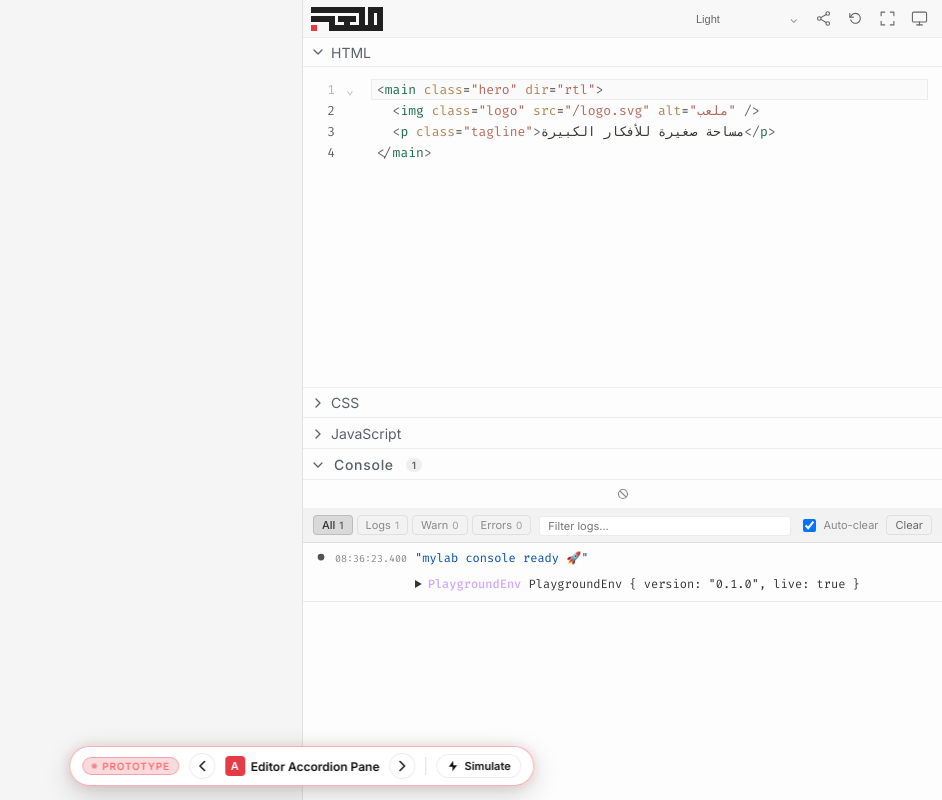
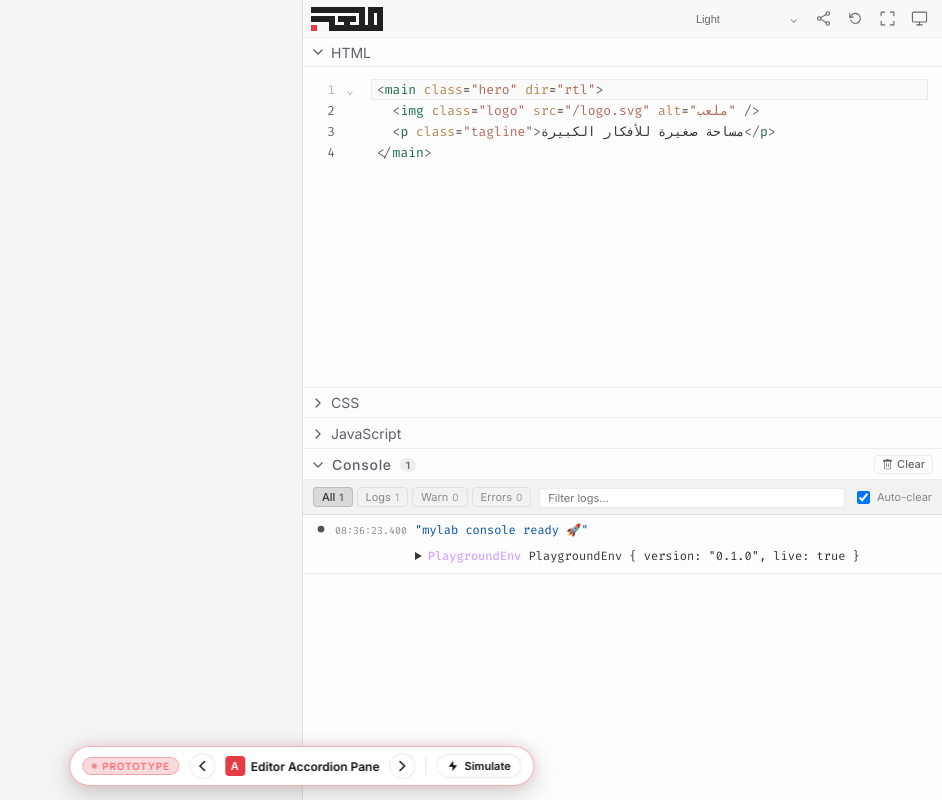
Before and after one commit to ws-rush/mylab, a website built with Vite: page index.html in a window 1280 px wide. Shown: the whole page, without its empty margins (338-1280 px from the left). Built offline with nearby package versions, Linux system fonts and the light colour scheme.

Commit message:
feat(prototype): move clear button to header placeholder bar opposite Console (0)

```diff
--- a/src/prototype/prototype.css
+++ b/src/prototype/prototype.css
@@ -253,7 +253,14 @@
 .prototype-section-console .console-header {
   display: flex;
   align-items: center;
-  gap: 8px;
+  justify-content: space-between;
+  width: 100%;
+}
+
+.header-left {
+  display: flex;
+  align-items: center;
+  gap: 6px;
 }
 
 .prototype-section-console .header-title {
@@ -265,7 +272,7 @@
   display: flex;
   align-items: center;
   gap: 4px;
-  margin-left: 4px;
+  margin-left: 2px;
 }
 
 .prototype-section-console .header-quick-actions {
@@ -274,18 +281,30 @@
   align-items: center;
 }
 
-.icon-action-btn {
+.header-clear-btn {
+  display: inline-flex;
+  align-items: center;
+  gap: 4px;
   background: transparent;
-  border: 0;
-  padding: 4px;
-  color: var(--muted);
+  border: 1px solid var(--border-soft);
+  color: var(--muted-bright);
+  font-size: 11px;
+  font-weight: 500;
+  padding: 1px 7px;
+  border-radius: 4px;
   cursor: pointer;
-  border-radius: 4px;
+  line-height: 1.4;
+  transition: background 120ms ease, color 120ms ease, border-color 120ms ease;
 }
 
-.icon-action-btn:hover {
+.header-clear-btn:hover {
   background: var(--button-hover);
   color: var(--text);
+  border-color: var(--border);
+}
+
+.header-clear-btn:active {
+  background: var(--button-active);
 }
 
 .console-container {
--- a/src/prototype/variant-a.js
+++ b/src/prototype/variant-a.js
@@ -53,7 +53,8 @@ export class VariantA {
     this.sectionEl.id = 'editor-console-section';
 
     this.sectionEl.innerHTML = `
-      <button class="section-header console-header" type="button" aria-expanded="true" aria-controls="editor-console">
+      <div class="section-header console-header" role="button" tabindex="0" aria-expanded="true" aria-controls="editor-console">
+        <div class="header-left">
           <svg class="chevron" viewBox="0 0 16 16" aria-hidden="true">
             <path d="m4 6 4 4 4-4"></path>
           </svg>
@@ -63,15 +64,16 @@ export class VariantA {
             <span class="badge badge-warn is-hidden" id="var-a-badge-warn">0</span>
             <span class="badge badge-log" id="var-a-badge-log">0</span>
           </div>
+        </div>
         <div class="header-quick-actions">
-          <button class="icon-action-btn" id="var-a-quick-clear" type="button" title="Clear console" aria-label="Clear console">
-            <svg viewBox="0 0 16 16" width="12" height="12" fill="currentColor">
-              <circle cx="8" cy="8" r="6" fill="none" stroke="currentColor" stroke-width="1.5"/>
-              <line x1="4" y1="4" x2="12" y2="12" stroke="currentColor" stroke-width="1.5"/>
+          <button class="header-clear-btn" id="var-a-header-clear" type="button" title="Clear console" aria-label="Clear console">
+            <svg viewBox="0 0 16 16" width="11" height="11" fill="currentColor">
+              <path d="M2.5 1a1 1 0 0 0-1 1v1a1 1 0 0 0 1 1H3v9.5A1.5 1.5 0 0 0 4.5 15h7a1.5 1.5 0 0 0 1.5-1.5V4h.5a1 1 0 0 0 1-1V2a1 1 0 0 0-1-1h-3.5a1 1 0 0 0-1-1h-2a1 1 0 0 0-1 1H2.5ZM4 4h8v9.5a.5.5 0 0 1-.5.5h-7a.5.5 0 0 1-.5-.5V4Zm2.5 2a.5.5 0 0 0-.5.5v5a.5.5 0 0 0 1 0v-5a.5.5 0 0 0-.5-.5Zm3 0a.5.5 0 0 0-.5.5v5a.5.5 0 0 0 1 0v-5a.5.5 0 0 0-.5-.5Z"/>
             </svg>
+            <span>Clear</span>
           </button>
         </div>
-      </button>
+      </div>
       <div class="editor-container console-container" id="editor-console">
         <div class="console-toolbar">
           <div class="filter-pills" role="tablist">
@@ -88,7 +90,6 @@ export class VariantA {
               <input type="checkbox" id="var-a-autoclear" ${logStore.autoClearOnRun ? 'checked' : ''} />
               <span>Auto-clear</span>
             </label>
-            <button class="text-action-btn" id="var-a-clear-btn" type="button">Clear</button>
           </div>
         </div>
         <div class="console-log-stream" id="var-a-log-stream" role="log" aria-live="polite">
@@ -133,11 +134,22 @@ export class VariantA {
       logStore.autoClearOnRun = e.target.checked;
     });
 
-    // Clear buttons
-    this.sectionEl.querySelector('#var-a-clear-btn')?.addEventListener('click', () => logStore.clear());
-    this.sectionEl.querySelector('#var-a-quick-clear')?.addEventListener('click', (e) => {
+    // Header clear button on other side of Console (0)
+    const headerClearBtn = this.sectionEl.querySelector('#var-a-header-clear');
+    headerClearBtn?.addEventListener('click', (e) => {
       e.stopPropagation();
+      e.preventDefault();
       logStore.clear();
+    });
+
+    // Keydown on header container for keyboard accessibility
+    const header = this.sectionEl.querySelector('.section-header');
+    header?.addEventListener('keydown', (e) => {
+      if (e.target === headerClearBtn) return;
+      if (e.key === 'Enter' || e.key === ' ') {
+        e.preventDefault();
+        window.mylab?.toggleSection?.(this.sectionEl);
+      }
     });
   }
 
```
Lines whose indentation alone changed are shown as unchanged.
